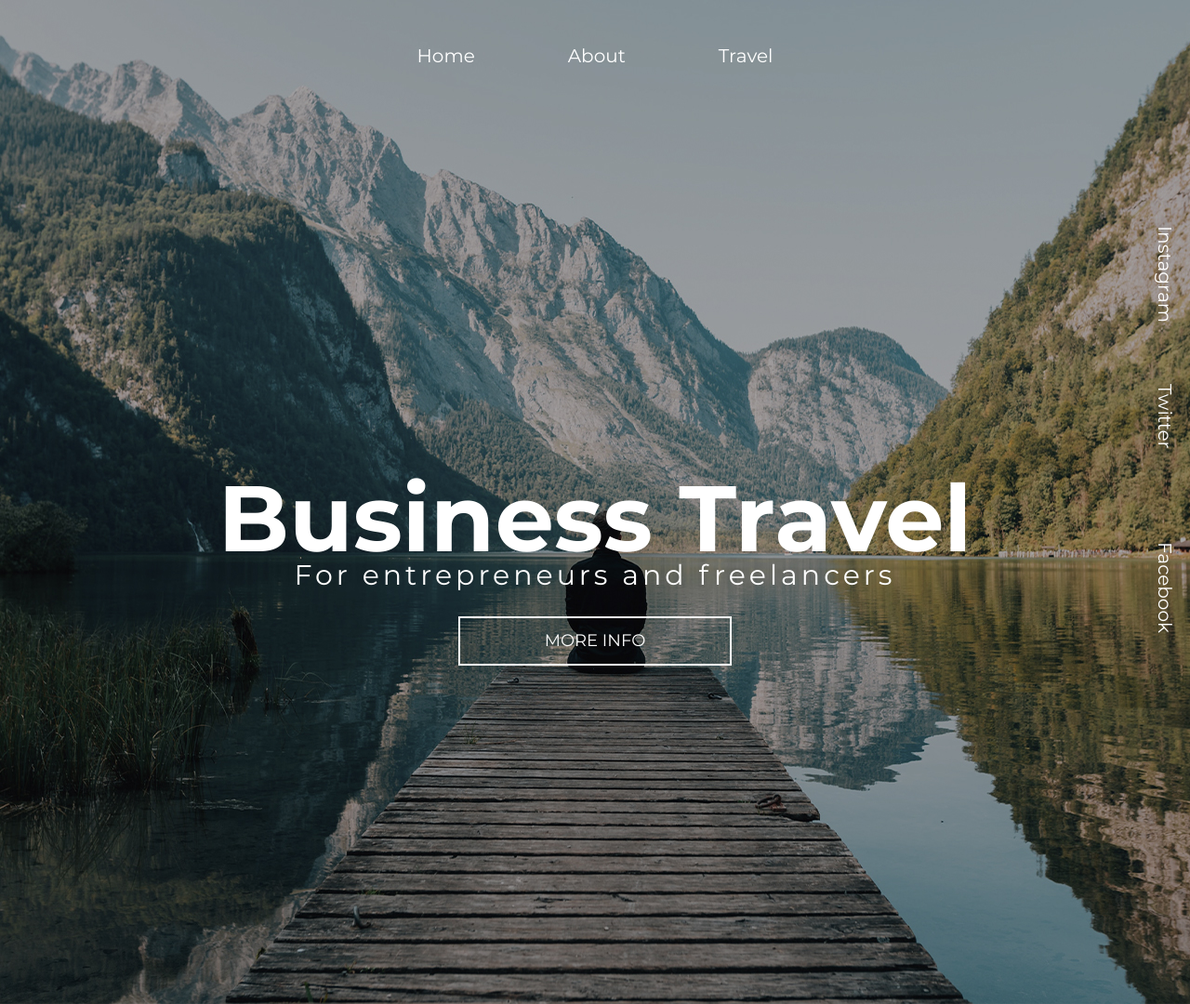
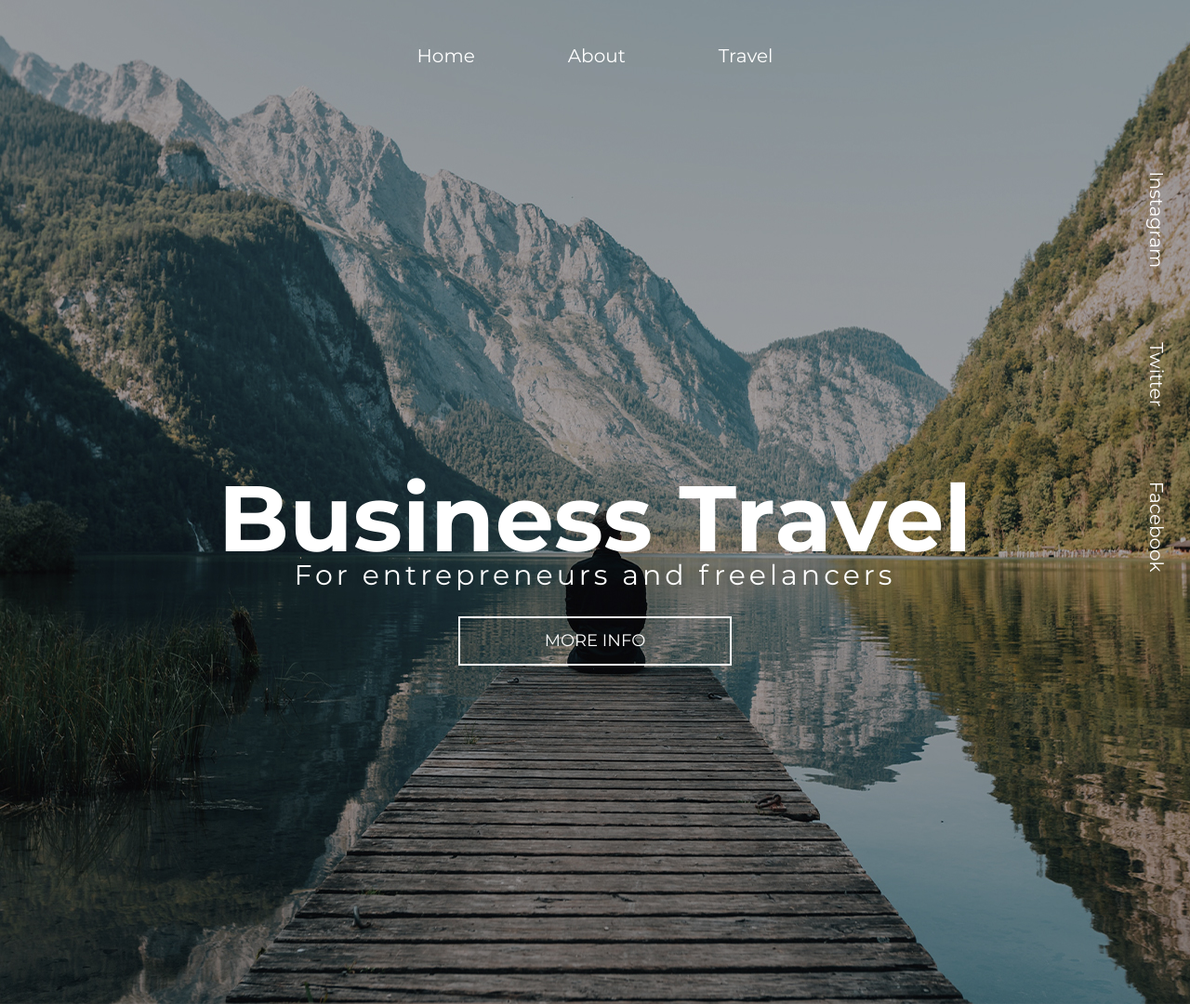
Before and after one commit to nabandz/Travel-template, a website: page src/index.html in a window 1280 px wide. Shown: the top 1080 px of the page at 93% size. Drawn offline with Linux system fonts and the light colour scheme.

Commit message:
Completed social links on 'home' screen

```diff
--- a/src/index.html
+++ b/src/index.html
@@ -34,9 +34,9 @@
         </div>
         <div class="home__social">
             <ul class="social__links">
-                <li><a href="#">Instagram</a></li>
-                <li><a href="#">Twitter</a></li>
-                <li><a href="#">Facebook</a></li>
+                <li><a href="https://www.instagram.com/">Instagram</a></li>
+                <li><a href="https://twitter.com/">Twitter</a></li>
+                <li><a href="https://www.facebook.com/">Facebook</a></li>
             </ul>
         </div>
     </section>
--- a/src/sass/blocks/_home.scss
+++ b/src/sass/blocks/_home.scss
@@ -26,21 +26,29 @@
     .social__links {
         margin: 0;
         padding: 0;
+        margin-left: -21px;
+        display: flex;
+        justify-content: center;
+        align-items: center;
+        width: 100vh;
         position: absolute;
-        top: 50%;
-        right: 0;
-        transform: translateY(-40%);
+        top: 0;
+        left: 100%;
+        transform-origin: 0 0;
+        transform: rotate(90deg);
         li {
             list-style-type: none;
-            transform: rotate(90deg);
         }
         a {
-            display: block;
-            margin: 140px -25px;
+            margin: 0 40px;
             font-size: 20px;
             font-weight: 400;
             color: #ffffff;
             text-decoration: none;
+            &:hover {
+                text-shadow:#ffffff 0 0 10px;
+                transition: all 0.3s;
+            }
         }
     }
 }
```
Also changed, not shown: src/css/style.min.css.
